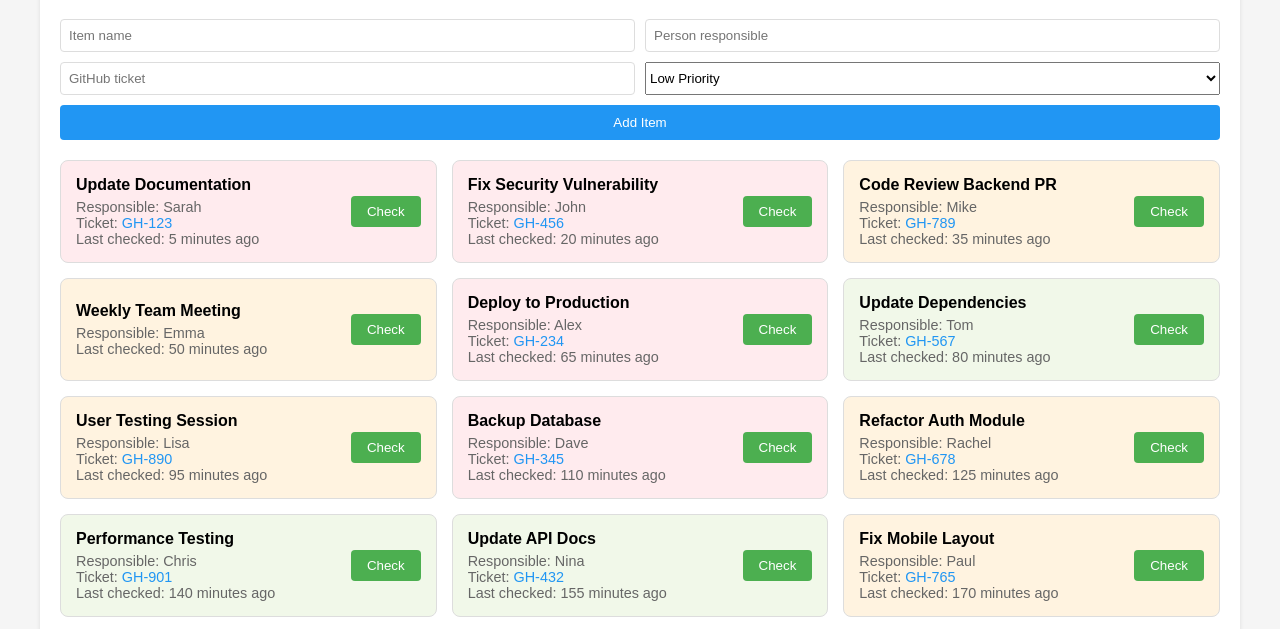
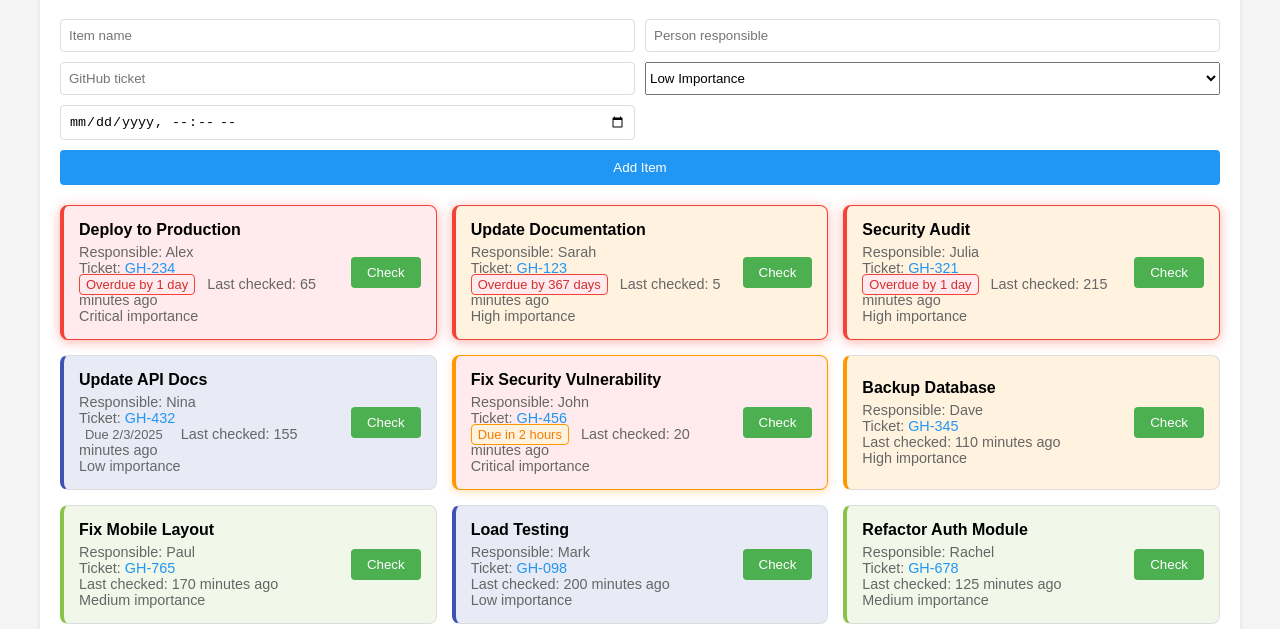
Before and after one commit to EquiStamp/ball_dropping, a plain HTML site: page index.html in a window 1280 px wide. Shown: the part 101-730 px from the top of the page. Drawn offline with Linux system fonts and the light colour scheme.

Commit message:
add due date

```diff
--- a/index.html
+++ b/index.html
@@ -134,9 +134,46 @@
             background-color: #1976D2;
         }
 
-        .priority-high { background-color: #ffebee; }
-        .priority-medium { background-color: #fff3e0; }
-        .priority-low { background-color: #f1f8e9; }
+        /* Importance base colors */
+        .importance-critical { background-color: #ffebee; border-left: 4px solid #f44336; }
+        .importance-high { background-color: #fff3e0; border-left: 4px solid #ff9800; }
+        .importance-medium { background-color: #f1f8e9; border-left: 4px solid #8bc34a; }
+        .importance-low { background-color: #e8eaf6; border-left: 4px solid #3f51b5; }
+
+        /* Due date status indicators */
+        .overdue {
+            box-shadow: 0 2px 12px rgba(244, 67, 54, 0.4);
+            border-color: #f44336;
+        }
+        .due-soon {
+            box-shadow: 0 2px 8px rgba(255, 152, 0, 0.3);
+            border-color: #ff9800;
+        }
+        .aging {
+            box-shadow: 0 2px 8px rgba(0, 0, 0, 0.1);
+        }
+
+        .due-date {
+            font-weight: 500;
+            padding: 2px 6px;
+            border-radius: 4px;
+            font-size: 0.9em;
+            margin-right: 8px;
+        }
+
+        .due-date.overdue {
+            background-color: #ffebee;
+            color: #d32f2f;
+            border: 1px solid #f44336;
+            box-shadow: none;
+        }
+
+        .due-date.due-soon {
+            background-color: #fff3e0;
+            color: #f57c00;
+            border: 1px solid #ff9800;
+            box-shadow: none;
+        }
     </style>
 </head>
 <body>
@@ -147,11 +184,13 @@
             <input type="text" id="name" placeholder="Item name" required>
             <input type="text" id="responsible" placeholder="Person responsible" required>
             <input type="text" id="ticket" placeholder="GitHub ticket">
-            <select id="priority">
-                <option value="low">Low Priority</option>
-                <option value="medium">Medium Priority</option>
-                <option value="high">High Priority</option>
+            <select id="importance">
+                <option value="low">Low Importance</option>
+                <option value="medium">Medium Importance</option>
+                <option value="high">High Importance</option>
+                <option value="critical">Critical</option>
             </select>
+            <input type="datetime-local" id="dueDate" placeholder="Due Date (optional)">
             <button onclick="addBall()">Add Item</button>
         </div>
 
@@ -162,12 +201,88 @@
 
     <script>
         class Ball {
-            constructor(name, responsible, ticket, priority) {
+            constructor(name, responsible, ticket, importance, dueDate = null) {
                 this.name = name;
                 this.responsible = responsible;
                 this.ticket = ticket;
-                this.priority = priority;
+                this.importance = importance;
+                this.dueDate = dueDate ? new Date(dueDate).getTime() : null;
+                this.createdAt = Date.now();
                 this.lastChecked = Date.now();
+            }
+
+            getImportanceMultiplier() {
+                return {
+                    'critical': 10,
+                    'high': 5,
+                    'medium': 2,
+                    'low': 1
+                }[this.importance];
+            }
+
+            getUrgencyScore() {
+                const importanceMultiplier = this.getImportanceMultiplier();
+
+                if (this.dueDate) {
+                    const now = Date.now();
+                    const timeUntilDue = this.dueDate - now;
+
+                    if (timeUntilDue < 0) {
+                        // Overdue items get very high priority
+                        return 1000000 * importanceMultiplier;
+                    }
+
+                    // More urgent as we get closer to due date
+                    // Using 7 days as the "start getting urgent" threshold
+                    const daysUntilDue = timeUntilDue / (1000 * 60 * 60 * 24);
+                    if (daysUntilDue < 7) {
+                        return (1000000 / timeUntilDue) * importanceMultiplier;
+                    }
+                    return (100 / daysUntilDue) * importanceMultiplier;
+                } else {
+                    // No due date - increase score based on time since last check
+                    const daysSinceChecked = (Date.now() - this.lastChecked) / (1000 * 60 * 60 * 24);
+                    return Math.pow(daysSinceChecked, 1.5) * importanceMultiplier;
+                }
+            }
+
+            getStatusClass() {
+                if (!this.dueDate) {
+                    const daysSinceChecked = (Date.now() - this.lastChecked) / (1000 * 60 * 60 * 24);
+                    return daysSinceChecked > 7 ? 'aging' : '';
+                }
+
+                const timeUntilDue = this.dueDate - Date.now();
+                const daysUntilDue = timeUntilDue / (1000 * 60 * 60 * 24);
+
+                if (timeUntilDue < 0) return 'overdue';
+                if (daysUntilDue < 2) return 'due-soon';
+                return '';
+            }
+
+            formatDueDate() {
+                if (!this.dueDate) return '';
+
+                const date = new Date(this.dueDate);
+                const now = new Date();
+                const timeUntilDue = this.dueDate - now.getTime();
+                const daysUntilDue = timeUntilDue / (1000 * 60 * 60 * 24);
+
+                if (timeUntilDue < 0) {
+                    const daysOverdue = Math.abs(Math.floor(daysUntilDue));
+                    return `<span class="due-date overdue">Overdue by ${daysOverdue} day${daysOverdue !== 1 ? 's' : ''}</span>`;
+                }
+
+                if (daysUntilDue < 1) {
+                    const hoursUntilDue = timeUntilDue / (1000 * 60 * 60);
+                    return `<span class="due-date due-soon">Due in ${Math.floor(hoursUntilDue)} hours</span>`;
+                }
+
+                if (daysUntilDue < 7) {
+                    return `<span class="due-date due-soon">Due in ${Math.floor(daysUntilDue)} days</span>`;
+                }
+
+                return `<span class="due-date">Due ${date.toLocaleDateString()}</span>`;
             }
         }
 
@@ -177,14 +292,15 @@
             const name = document.getElementById('name').value;
             const responsible = document.getElementById('responsible').value;
             const ticket = document.getElementById('ticket').value;
-            const priority = document.getElementById('priority').value;
+            const importance = document.getElementById('importance').value;
+            const dueDate = document.getElementById('dueDate').value;
 
             if (!name || !responsible) {
                 alert('Name and responsible person are required!');
                 return;
             }
 
-            const ball = new Ball(name, responsible, ticket, priority);
+            const ball = new Ball(name, responsible, ticket, importance, dueDate);
             balls.push(ball);
             updateDisplay();
             clearForm();
@@ -199,20 +315,27 @@
             document.getElementById('name').value = '';
             document.getElementById('responsible').value = '';
             document.getElementById('ticket').value = '';
-            document.getElementById('priority').value = 'low';
+            document.getElementById('importance').value = 'low';
+            document.getElementById('dueDate').value = '';
         }
 
         function updateDisplay() {
             const container = document.getElementById('ballContainer');
             container.innerHTML = '';
 
-            // Sort balls by last checked time (newest first)
-            balls.sort((a, b) => b.lastChecked - a.lastChecked);
+            // Sort balls by urgency score
+            balls.sort((a, b) => b.getUrgencyScore() - a.getUrgencyScore());
 
             balls.forEach((ball, index) => {
-                const timeSinceCheck = Math.floor((Date.now() - ball.lastChecked) / 1000 / 60); // minutes
                 const element = document.createElement('div');
-                element.className = `ball priority-${ball.priority}`;
+                const statusClass = ball.getStatusClass();
+
+                element.className = `ball importance-${ball.importance} ${statusClass}`;
+
+                const daysSinceChecked = Math.floor((Date.now() - ball.lastChecked) / (1000 * 60 * 60 * 24));
+                const timeSinceChecked = daysSinceChecked > 0
+                    ? `${daysSinceChecked} days ago`
+                    : `${Math.floor((Date.now() - ball.lastChecked) / (1000 * 60))} minutes ago`;
 
                 element.innerHTML = `
                     <div class="ball-info">
@@ -220,7 +343,9 @@
                         <div class="ball-details">
                             Responsible: ${ball.responsible}<br>
                             ${ball.ticket ? `Ticket: <a href="https://github.com/issues/${ball.ticket.replace('GH-', '')}" target="_blank">${ball.ticket}</a><br>` : ''}
-                            Last checked: ${timeSinceCheck} minutes ago
+                            ${ball.formatDueDate()}
+                            Last checked: ${timeSinceChecked}<br>
+                            ${ball.importance.charAt(0).toUpperCase() + ball.importance.slice(1)} importance
                         </div>
                     </div>
                     <button class="check-button" onclick="checkBall(${index})">Check</button>
@@ -229,7 +354,6 @@
                 container.appendChild(element);
             });
 
-            // Store in localStorage
             localStorage.setItem('balls', JSON.stringify(balls));
         }
 
@@ -241,26 +365,26 @@
             } else {
                 // Test data
                 const testData = [
-                    { name: "Update Documentation", responsible: "Sarah", ticket: "GH-123", priority: "high" },
-                    { name: "Fix Security Vulnerability", responsible: "John", ticket: "GH-456", priority: "high" },
-                    { name: "Code Review Backend PR", responsible: "Mike", ticket: "GH-789", priority: "medium" },
-                    { name: "Weekly Team Meeting", responsible: "Emma", ticket: "", priority: "medium" },
-                    { name: "Deploy to Production", responsible: "Alex", ticket: "GH-234", priority: "high" },
-                    { name: "Update Dependencies", responsible: "Tom", ticket: "GH-567", priority: "low" },
-                    { name: "User Testing Session", responsible: "Lisa", ticket: "GH-890", priority: "medium" },
-                    { name: "Backup Database", responsible: "Dave", ticket: "GH-345", priority: "high" },
-                    { name: "Refactor Auth Module", responsible: "Rachel", ticket: "GH-678", priority: "medium" },
-                    { name: "Performance Testing", responsible: "Chris", ticket: "GH-901", priority: "low" },
-                    { name: "Update API Docs", responsible: "Nina", ticket: "GH-432", priority: "low" },
-                    { name: "Fix Mobile Layout", responsible: "Paul", ticket: "GH-765", priority: "medium" },
-                    { name: "Customer Support Meeting", responsible: "Helen", ticket: "", priority: "medium" },
-                    { name: "Load Testing", responsible: "Mark", ticket: "GH-098", priority: "low" },
-                    { name: "Security Audit", responsible: "Julia", ticket: "GH-321", priority: "high" }
+                    { name: "Update Documentation", responsible: "Sarah", ticket: "GH-123", importance: "high", dueDate: "2024-01-20" },
+                    { name: "Fix Security Vulnerability", responsible: "John", ticket: "GH-456", importance: "critical", dueDate: new Date(Date.now() + 1000 * 60 * 60 * 2).toISOString() }, // 2 hours from now
+                    { name: "Code Review Backend PR", responsible: "Mike", ticket: "GH-789", importance: "medium", dueDate: new Date(Date.now() + 1000 * 60 * 60 * 24).toISOString() }, // 1 day from now
+                    { name: "Weekly Team Meeting", responsible: "Emma", ticket: "", importance: "medium" },
+                    { name: "Deploy to Production", responsible: "Alex", ticket: "GH-234", importance: "critical", dueDate: new Date(Date.now() - 1000 * 60 * 60 * 24).toISOString() }, // 1 day ago
+                    { name: "Update Dependencies", responsible: "Tom", ticket: "GH-567", importance: "low" },
+                    { name: "User Testing Session", responsible: "Lisa", ticket: "GH-890", importance: "medium", dueDate: new Date(Date.now() + 1000 * 60 * 60 * 24 * 3).toISOString() }, // 3 days from now
+                    { name: "Backup Database", responsible: "Dave", ticket: "GH-345", importance: "high" },
+                    { name: "Refactor Auth Module", responsible: "Rachel", ticket: "GH-678", importance: "medium" },
+                    { name: "Performance Testing", responsible: "Chris", ticket: "GH-901", importance: "low" },
+                    { name: "Update API Docs", responsible: "Nina", ticket: "GH-432", importance: "low", dueDate: new Date(Date.now() + 1000 * 60 * 60 * 24 * 14).toISOString() }, // 14 days from now
+                    { name: "Fix Mobile Layout", responsible: "Paul", ticket: "GH-765", importance: "medium" },
+                    { name: "Customer Support Meeting", responsible: "Helen", ticket: "", importance: "medium", dueDate: new Date(Date.now() + 1000 * 60 * 60 * 24 * 2).toISOString() }, // 2 days from now
+                    { name: "Load Testing", responsible: "Mark", ticket: "GH-098", importance: "low" },
+                    { name: "Security Audit", responsible: "Julia", ticket: "GH-321", importance: "high", dueDate: new Date(Date.now() - 1000 * 60 * 60 * 2).toISOString() } // 2 hours ago
                 ];
 
                 // Add test data with staggered check times
                 testData.forEach((item, index) => {
-                    const ball = new Ball(item.name, item.responsible, item.ticket, item.priority);
+                    const ball = new Ball(item.name, item.responsible, item.ticket, item.importance, item.dueDate);
                     // Stagger the last checked times from 5 minutes to 4 hours ago
                     ball.lastChecked = Date.now() - (5 + index * 15) * 60 * 1000;
                     balls.push(ball);
```
